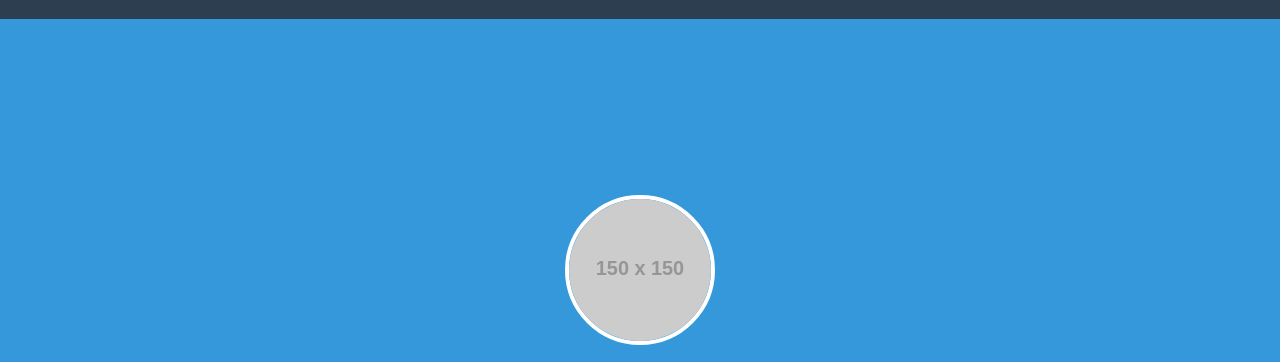
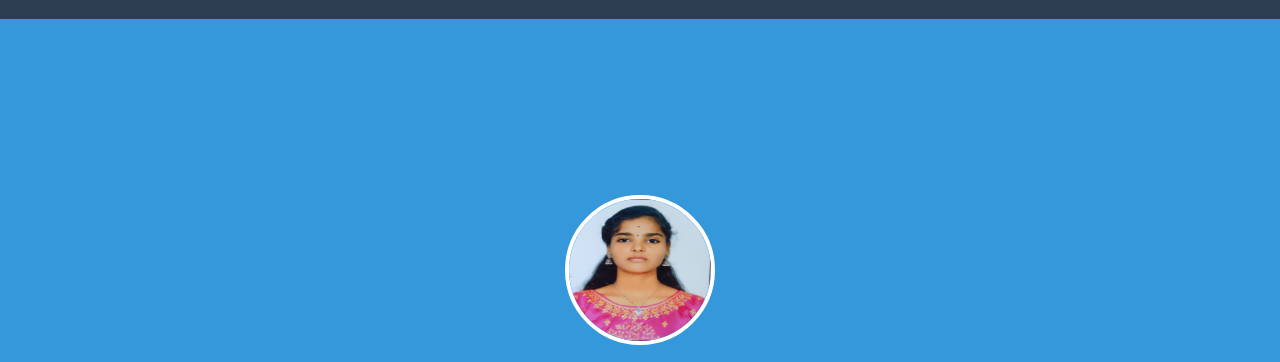
Before and after one commit to sujithrassivetai-pixel/SUJITHRA-S, a plain HTML site: page index.html in a window 1280 px wide. Shown: the part 69-431 px from the top of the page. Drawn offline with Linux system fonts and the light colour scheme; placeholder pictures from the web are drawn by us.

Commit message:
Update index.html

```diff
--- a/index.html
+++ b/index.html
@@ -68,7 +68,7 @@
   <!-- Hero -->
   <section class="hero">
     <!-- Profile Picture (clickable) -->
-    <img id="profile-pic" src="https://via.placeholder.com/150" alt="Profile Picture">
+    <img id="profile-pic" src="IMG_20250909_103609.jpg" alt="Profile Picture">
     <input type="file" id="fileInput" accept="image/*" style="display:none">
     <h1>Hello, I'm SUJITHRA S  </h1>
     <p>Aspiring Web Developer | Learner | Innovator</p>
```
